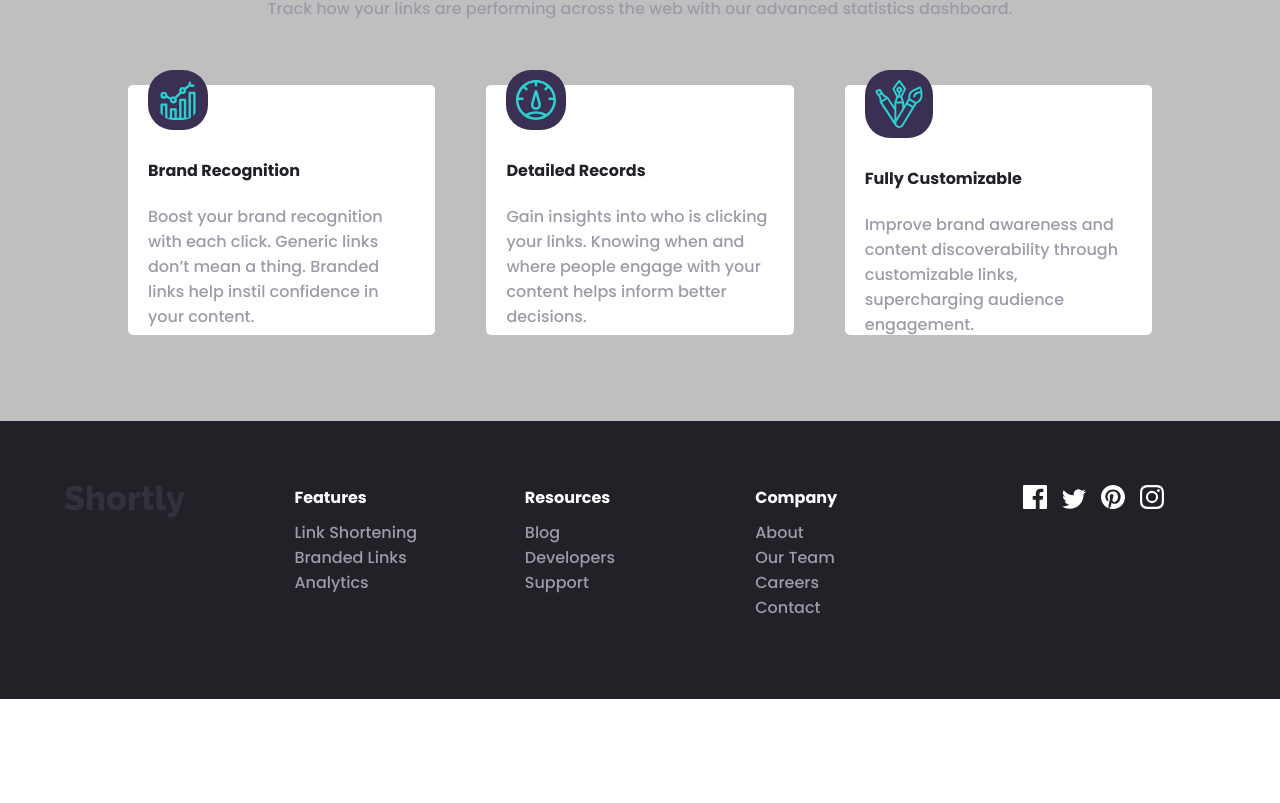
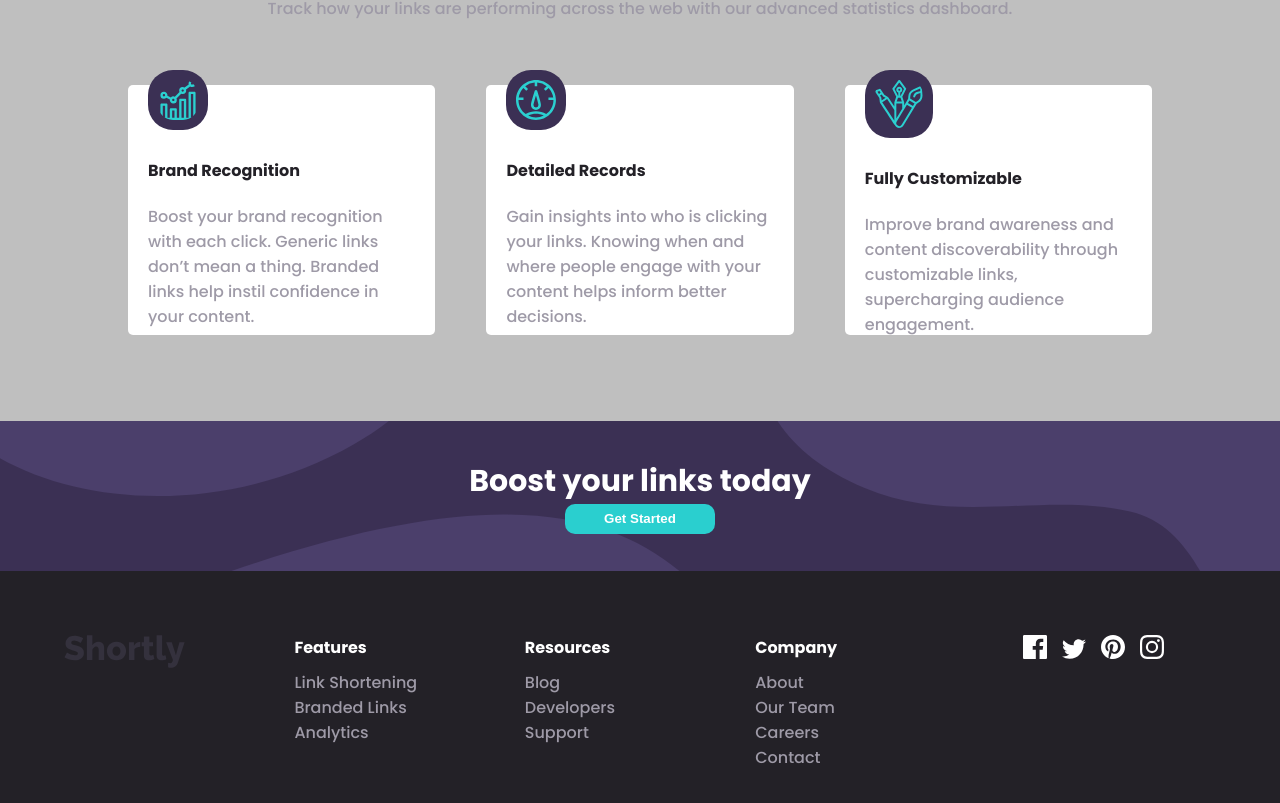
Before and after one commit to laioAndrade/URL-shortening, a React (Create React App) app: page / in a window 1280 px wide. Shown: the part 848-1651 px from the top of the page. Before the commit the page ends 1547 px from the top, so only its background shows below. Built offline with nearby package versions, Linux system fonts and the light colour scheme.

Commit message:
add boost component import

```diff
--- a/src/App.js
+++ b/src/App.js
@@ -5,6 +5,7 @@ import Info from './Section/Info/Info';
 import Input from './Components/Input/Input';
 import Statistics from './Section/Statistics/Statistics';
 import Footer from './Components/Footer/Footer';
+import Boost from './Section/Boost/Boost';
 
 function App() {
   return (
@@ -17,6 +18,9 @@ function App() {
       <section >
         <Statistics />
       </section>
+      <section>
+        <Boost />
+      </section>
       <footer>
         <Footer />
       </footer>
```
